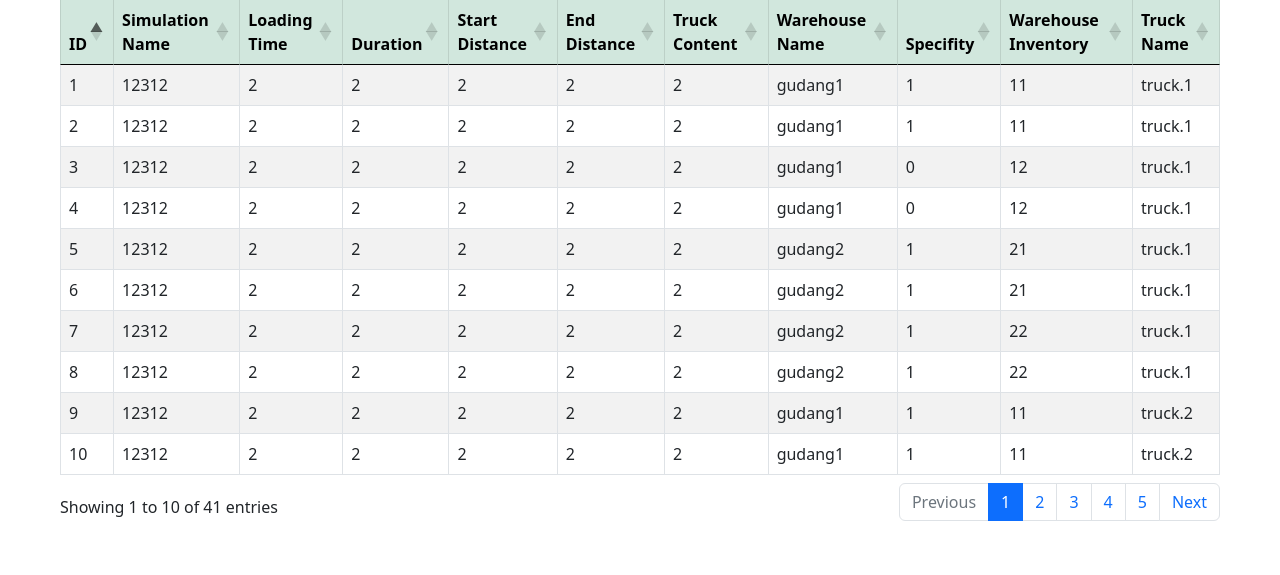
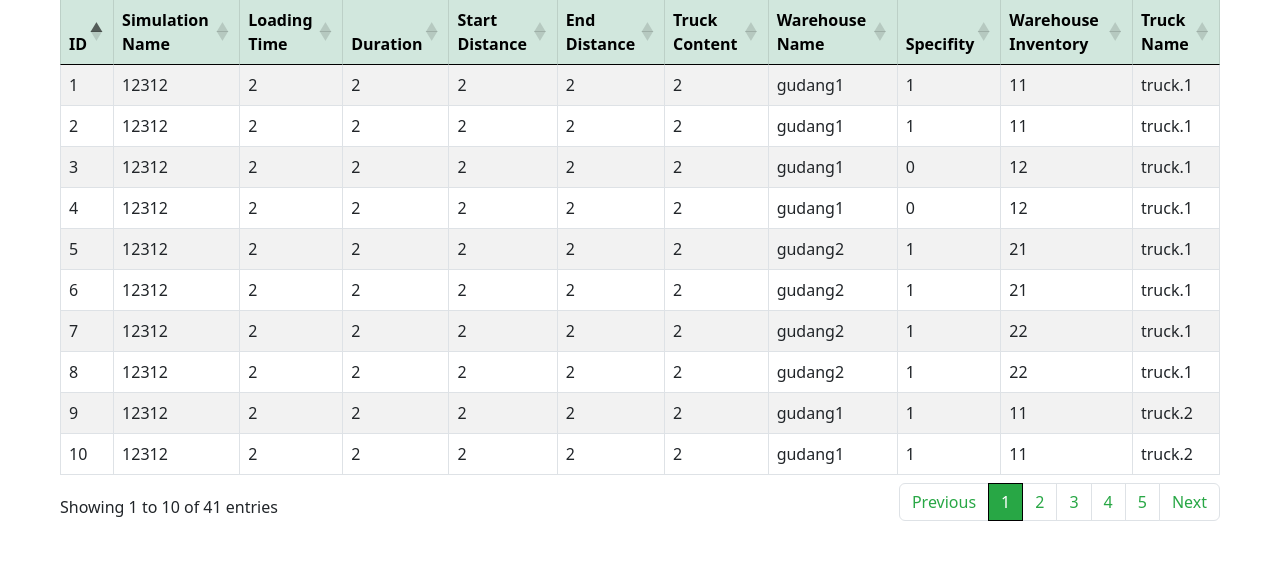
Before and after one commit to AlvinTanaya/ManPro, a PHP site: page /raw_data.php in a window 1280 px wide. Shown: the part 336-911 px from the top of the page. Run offline with PHP 8.4, Linux system fonts and the light colour scheme; data comes from the database, SQL or seed files in the repository; some libraries are stand-ins or nearby versions.

Commit message:
ganti warna link page

```diff
--- a/raw_data.php
+++ b/raw_data.php
@@ -21,6 +21,16 @@ require "ok2.php";
     <link rel="stylesheet" href="https://cdnjs.cloudflare.com/ajax/libs/font-awesome/6.1.0/css/all.min.css">
 
     <style>
+        .page-item.active .page-link {
+            background-color: #28a745 !important;
+            color: white !important;
+            border: 1px solid black;
+        }
+
+        .page-link {
+            color: #28a745 !important;
+        }
+
         .nav_left {
             background-color: #d1e7dd;
             border-top-left-radius: 48px;
```
